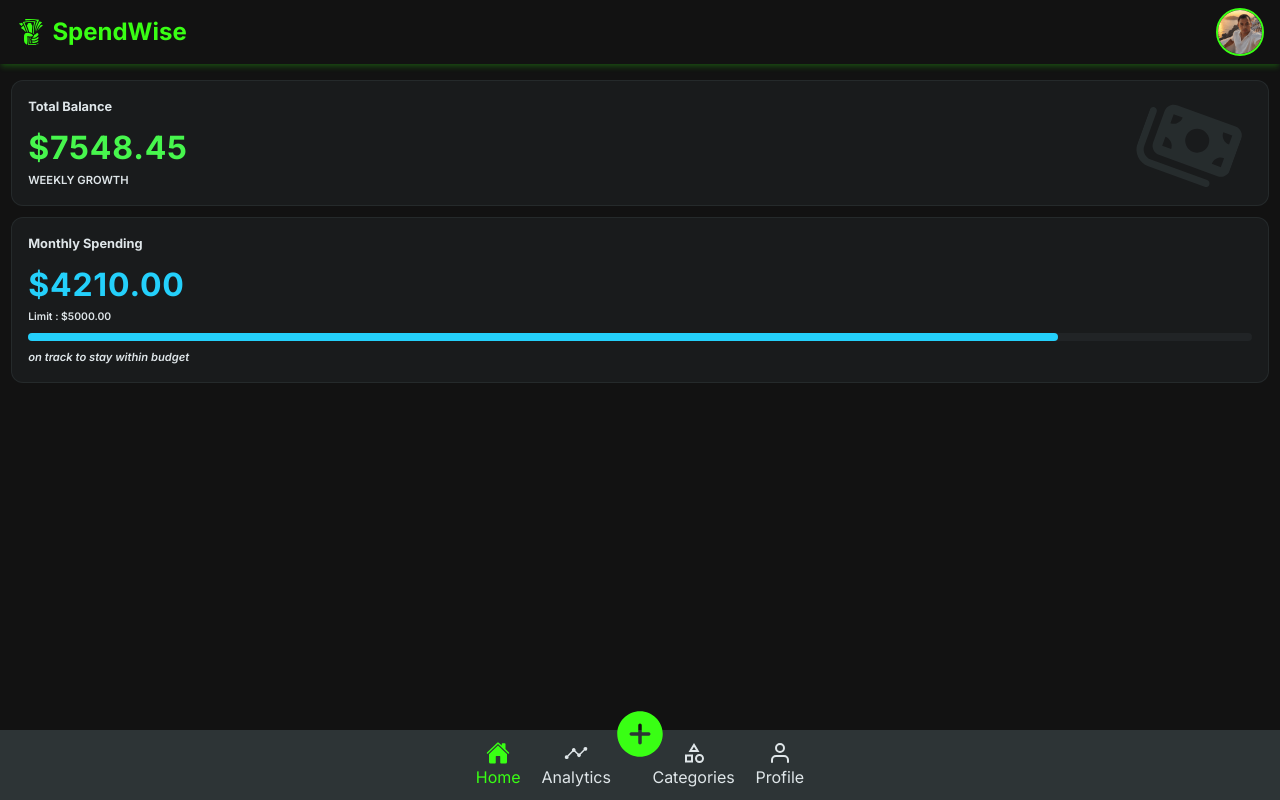
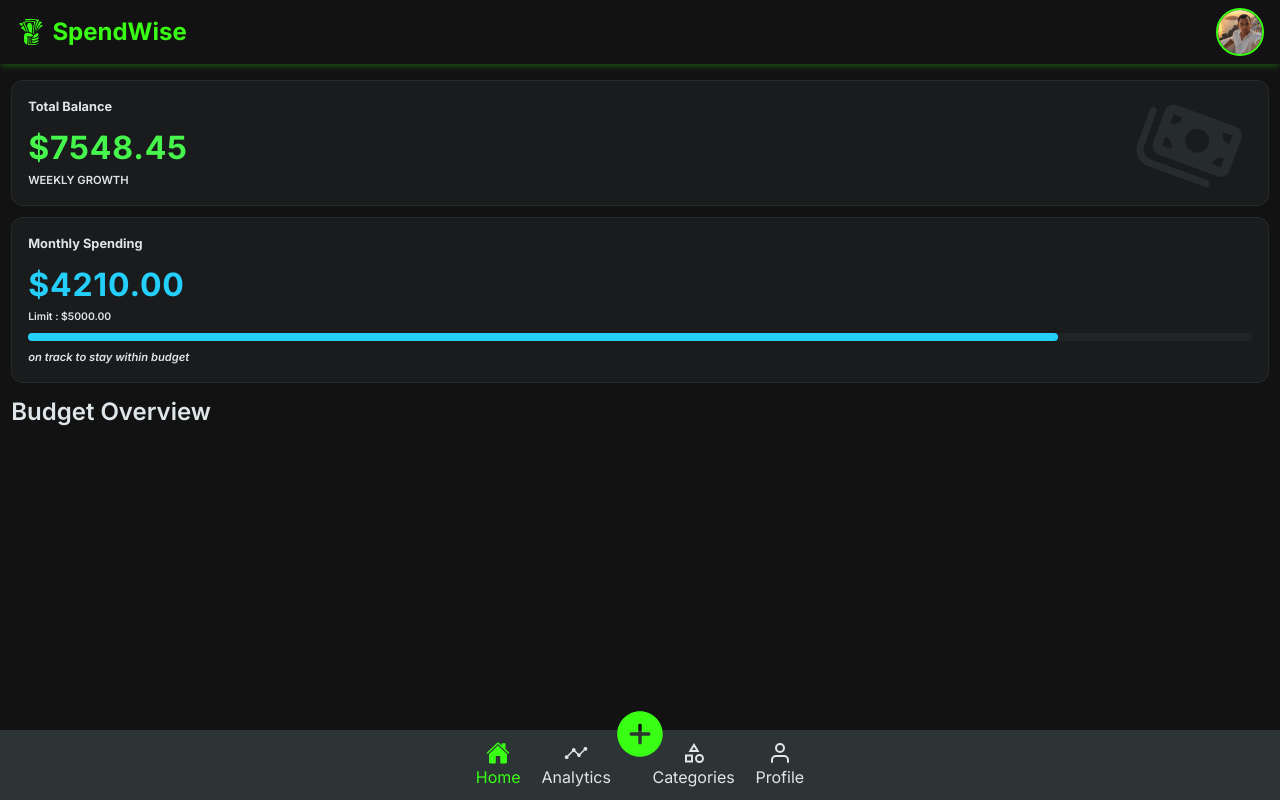
Before and after one commit to Andriamahay11master/SpendWise, a React (Vite) app: page / in a window 1280 px wide. Built offline with nearby package versions, Linux system fonts and the light colour scheme.

Commit message:
init category progress bar

```diff
--- a/src/components/Dashboard/Dashboard.tsx
+++ b/src/components/Dashboard/Dashboard.tsx
@@ -27,6 +27,8 @@ const Dashboard = () => {
       {cardData.map((data, index) => (
         <DashboardCard key={index} {...data} />
       ))}
+      <h2 className="title-h2">Budget Overview</h2>
+      <div className="dashboard-category"></div>
     </div>
   );
 };
--- a/src/styles/common/_general.scss
+++ b/src/styles/common/_general.scss
@@ -10,6 +10,12 @@ h1 {
   color: $white;
 }
 
+.title-h2 {
+  font-size: $font-size-xl;
+  @include text-light-grey;
+  margin-bottom: 1rem;
+}
+
 .main-content {
   margin-top: 5rem;
 }
```
Also changed, not shown: src/components/Category/CategoryProgressBar.tsx (added, +9 -0 lines).
